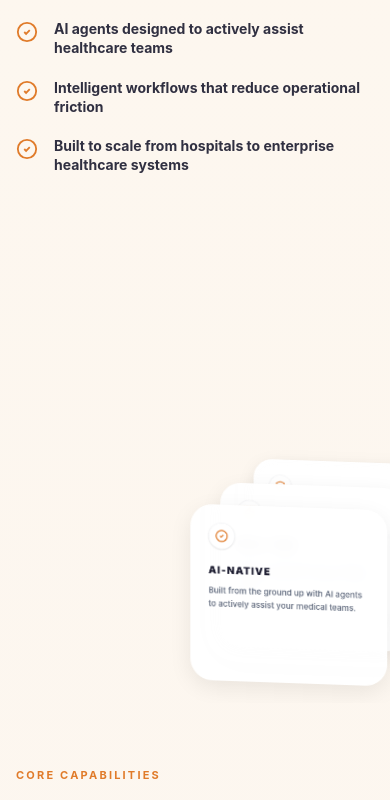
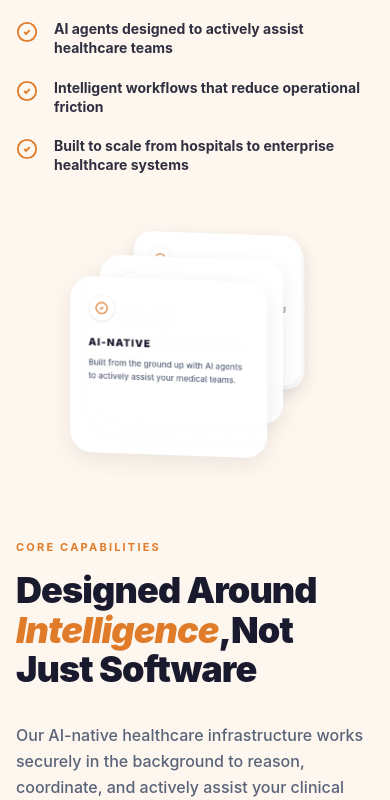
Before and after one commit to karthik-006-medfliq/MedFliq, a React (Vite) app: page / in a window 390 px wide. Shown: the part 2230-3030 px from the top of the page. Built offline with nearby package versions, Linux system fonts and the light colour scheme.

Commit message:
Center CardSwap on mobile and remove excess vertical space

```diff
--- a/src/components/home/AboutSection.tsx
+++ b/src/components/home/AboutSection.tsx
@@ -29,7 +29,7 @@ export default function AboutSection() {
 
   return (
     <section id="about" ref={sectionRef} className="relative w-full px-4 sm:px-6 md:px-12 py-16 lg:py-20 z-10 overflow-hidden">
-      <div className="max-w-7xl mx-auto grid lg:grid-cols-2 gap-16 lg:gap-20 items-center">
+      <div className="max-w-7xl mx-auto grid lg:grid-cols-2 gap-0 lg:gap-20 items-center">
 
         {/* Left Column — Text & Checklist */}
         <div className="flex flex-col relative z-20">
@@ -76,8 +76,8 @@ export default function AboutSection() {
         </div>
 
         {/* Right Column — Cards/Gallery */}
-        <div className={`relative transition-all duration-1000 ease-out h-[400px] lg:h-[480px] w-full ${isVisible ? 'opacity-100 translate-y-0' : 'opacity-0 translate-y-16'}`} style={{ transitionDelay: '200ms' }}>
-          <div className="relative w-full h-full flex justify-center lg:justify-end">
+        <div className={`relative transition-all duration-1000 ease-out h-[300px] md:h-[400px] lg:h-[480px] w-full -mt-16 lg:mt-0 ${isVisible ? 'opacity-100 translate-y-0' : 'opacity-0 translate-y-16'}`} style={{ transitionDelay: '200ms' }}>
+          <div className="relative w-full h-full flex justify-center lg:justify-end -ml-[120px] md:ml-0">
             <AboutFeatureCardSwap />
           </div>
         </div>
```
